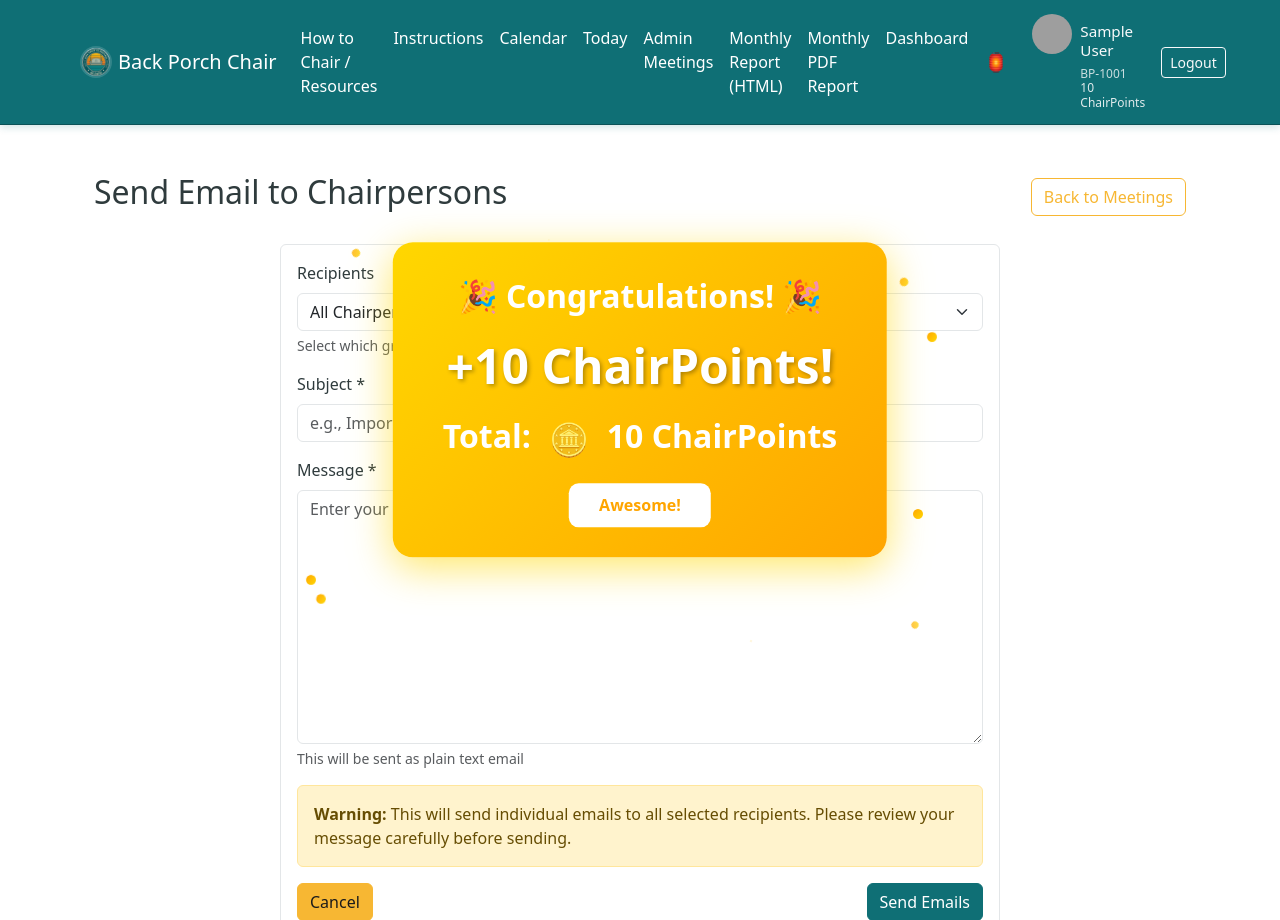
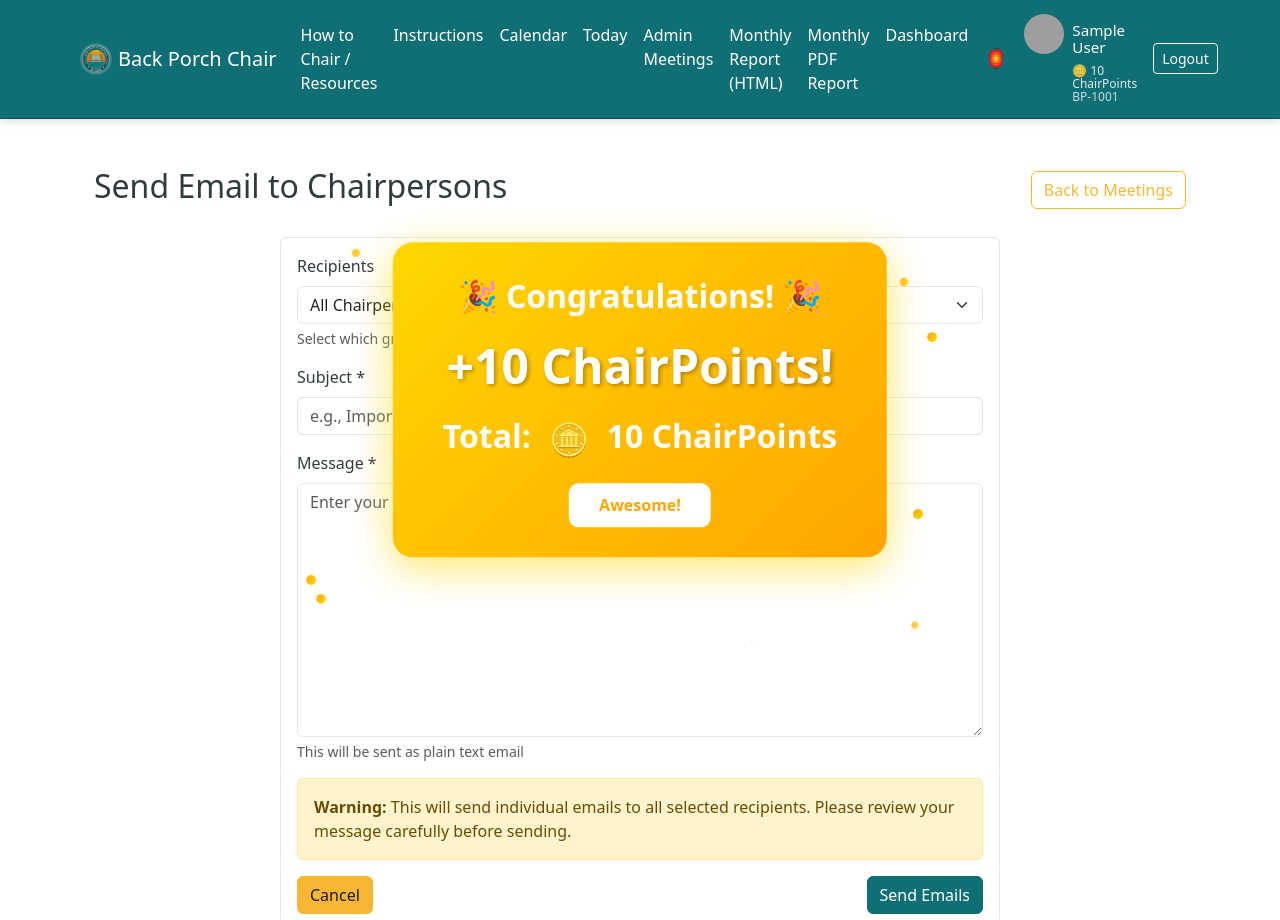
Before and after one commit to jalex0823/bp-chairperson-app, a Flask app: page /admin/chairs/email in a window 1280 px wide. Shown: the top 920 px of the page. Run offline with Flask 3, Linux system fonts and the light colour scheme; the visitor is signed in with stand-in values (Sample User, id 1); tables that the repository leaves empty hold one stand-in row (values such as "Sample post"); some libraries are stand-ins or nearby versions; grey boxes are pictures that could not be loaded.

Commit message:
Reorganize navbar user info: reduce spacing and reorder fields
Changes:
- Reduce spacing between theme toggle and profile section (me-3 to me-2)
- Reorder user info fields: Name, ChairPoints, BP ID (was Name, BP ID, ChairPoints)
- Tighten line height from 1.2 to 1.1 for more compact display
- Add coin emoji to ChairPoints line for visual consistency
- All text remains left-aligned and stacked

```diff
--- a/templates/base.html
+++ b/templates/base.html
@@ -90,7 +90,7 @@
       <div class="d-flex align-items-center">
         {% if current_user %}
           <!-- Theme Toggle -->
-          <button id="themeToggle" class="btn btn-sm me-3" title="Toggle Dark/Light Theme" style="font-size: 1.2rem; border: none;">
+          <button id="themeToggle" class="btn btn-sm me-2" title="Toggle Dark/Light Theme" style="font-size: 1.2rem; border: none;">
             <span id="themeIcon">🏮</span>
           </button>
 
@@ -115,14 +115,14 @@
 
             <!-- User Info Column - Left Aligned -->
             <div class="d-flex flex-column">
-              <span class="navbar-text text-light mb-0" style="line-height: 1.2; font-size: 0.95rem; font-weight: 500;">
+              <span class="navbar-text text-light mb-0" style="line-height: 1.1; font-size: 0.95rem; font-weight: 500;">
                 {{ current_user.display_name }}
               </span>
-              <small class="text-light" style="opacity: 0.8; font-size: 0.75rem; line-height: 1.2;">
+              <small class="text-light" style="opacity: 0.9; font-size: 0.75rem; line-height: 1.1;">
+                🪙 {{ current_user.chair_points or 0 }} ChairPoints
+              </small>
+              <small class="text-light" style="opacity: 0.8; font-size: 0.75rem; line-height: 1.1;">
                 {{ current_user.bp_id }}
-              </small>
-              <small class="text-light" style="opacity: 0.9; font-size: 0.75rem; line-height: 1.2;">
-                {{ current_user.chair_points or 0 }} ChairPoints
               </small>
             </div>
           </div>
```
